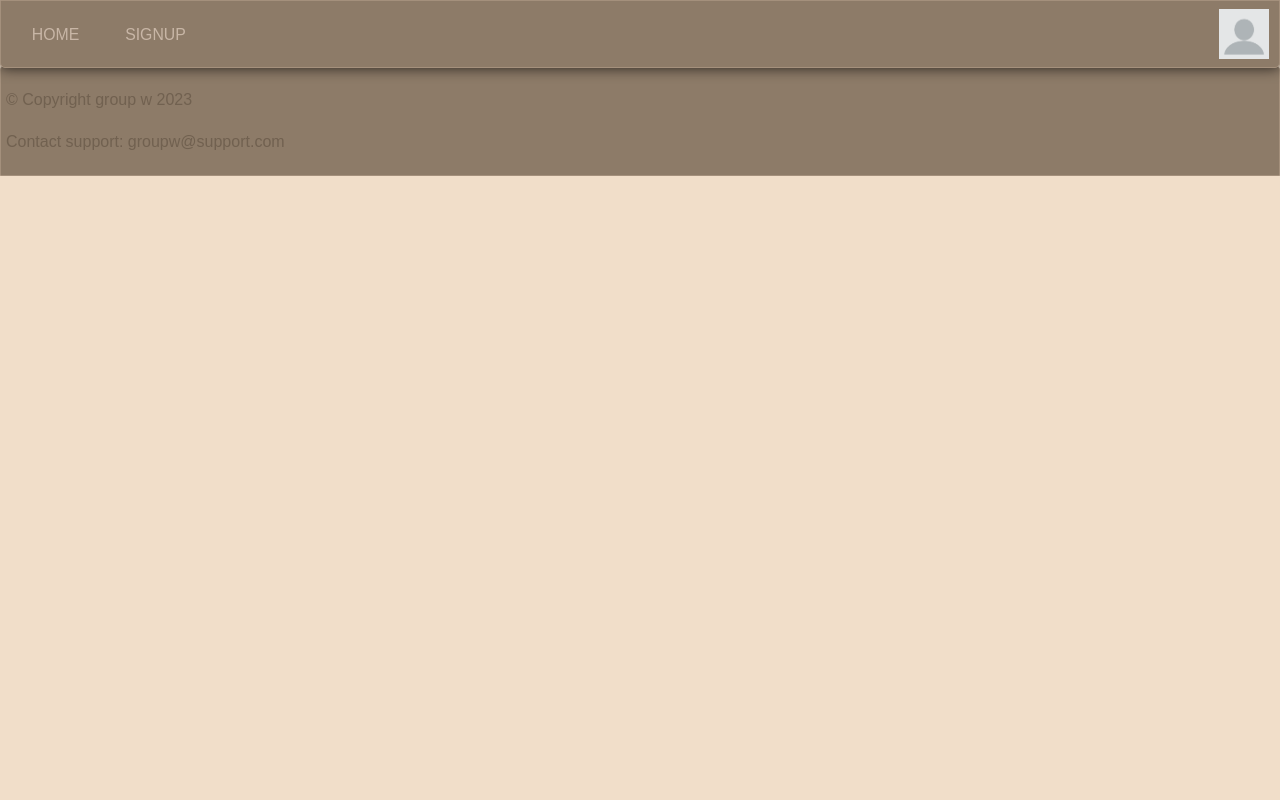
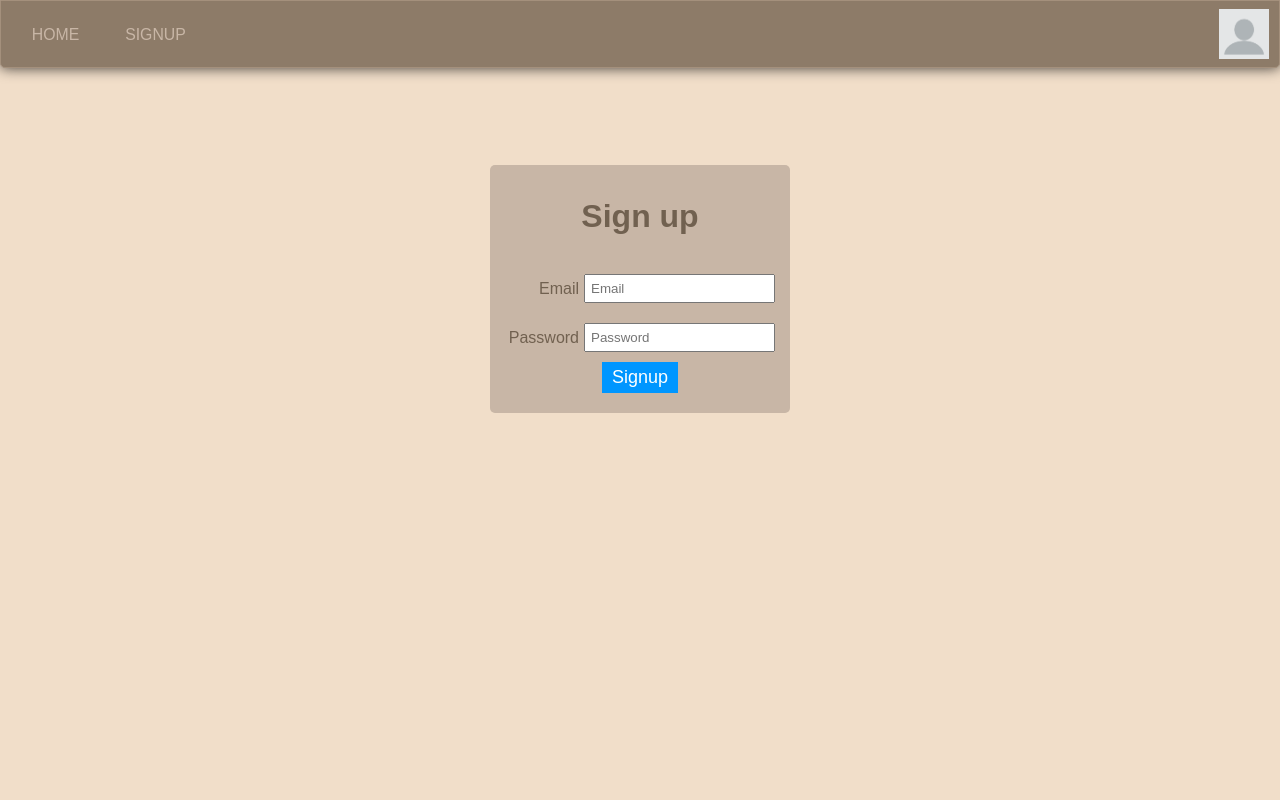
Before and after one commit to MatiasJurgenson/wad-homework-3, a Vue app: page /#/signup in a window 1280 px wide. Shown: the top 800 px of the page. Built offline with nearby package versions, Linux system fonts and the light colour scheme.

Commit message:
Sign up works, footer broken

```diff
--- /dev/null
+++ b/src/components/SignUp.vue
@@ -0,0 +1,148 @@
+<template>
+  <div>
+    <div class="signup">
+      <h1>Sign up</h1>
+      <form v-on:submit.prevent="onSubmit" @submit="submitForm">
+        <div class="signupfields">
+          <div class="signupfield">
+            <label for="email">Email</label><br>
+            <input type="email" name="email" placeholder="Email" required>
+          </div>
+          <div class="signupfield">
+            <label for="password">Password</label><br>
+            <input type="password" name="password" placeholder="Password" required v-model="password">
+          </div>
+
+          <span v-if="!isPasswordLengthValid" class="error">Password must be between 8 and 15 characters.</span>
+          <span v-if="!isPasswordWithOneCapitalAlphaChar" class="error">Password must contain at least one capital letter.</span>
+          <span v-if="!isPasswordWithTwoAlphaChars" class="error">Password must contain at least two lower case letters.</span>
+          <span v-if="!isPasswordWithOneNumber" class="error">Password must contain at least one number.</span>
+          <span v-if="!isFirstCharUpperCase" class="error">Password must start with an uppercase letter.</span>
+          <span v-if="!isPasswordWithUnderscore" class="error">Password must contain at least one underscore.</span>
+        </div>
+        <button type="submit">Signup</button>
+      </form>
+    </div>
+  </div>
+</template>
+
+<script>
+export default {
+  name: 'Signup',
+  data() {
+    return {
+      isPasswordLengthValid: true,
+      isPasswordWithTwoAlphaChars: true,
+      isPasswordWithOneCapitalAlphaChar: true,
+      isPasswordWithOneNumber: true,
+      isFirstCharUpperCase: true,
+      isPasswordWithUnderscore: true,
+    };
+  },
+  methods: {
+    submitForm() {
+      console.log(this.password);
+      if (this.password.length > 8 && this.password.length < 15) {
+        this.isPasswordLengthValid = true;
+      } else {
+        this.isPasswordLengthValid = false;
+      }
+      if (this.password.charAt(0).match(/[A-Z]/)) {
+        this.isFirstCharUpperCase = true;
+      } else {
+        this.isFirstCharUpperCase = false;
+      }
+      if (this.password.match(/[a-z]{2}/)) {
+        this.isPasswordWithTwoAlphaChars = true;
+      } else {
+        this.isPasswordWithTwoAlphaChars = false;
+      }
+      if (this.password.match(/[0-9]/)) {
+        this.isPasswordWithOneNumber = true;
+      } else {
+        this.isPasswordWithOneNumber = false;
+      }
+      if (this.password.match(/[A-Z]/)) {
+        this.isPasswordWithOneCapitalAlphaChar = true;
+      } else {
+        this.isPasswordWithOneCapitalAlphaChar = false;
+      }
+      if (this.password.match(/[_]/)) {
+        this.isPasswordWithUnderscore = true;
+      } else {
+        this.isPasswordWithUnderscore = false;
+      }
+      if (this.isPasswordLengthValid && this.isFirstCharUpperCase && this.isPasswordWithTwoAlphaChars && this.isPasswordWithOneNumber && this.isPasswordWithOneCapitalAlphaChar && this.isPasswordWithUnderscore) {
+        this.$router.push('/');
+      }
+    }
+  }
+}
+</script>
+
+<style scoped>
+
+label {
+  text-align: right;
+  margin:auto;
+  margin-right: 0px;
+}
+
+.signup {
+    background-color: var(--teritary-color);
+    border-radius: 5px;
+    margin: auto;
+    margin-top: 100px;
+    max-width: 300px;
+    text-align: center;
+    padding: 5px 5px 20px 5px;
+    box-shadow: 0 0 10px 5px rgba(0, 0, 0, 0);
+    transition: box-shadow 0.4s ease, transform 0.3s ease;
+}
+
+.signup:hover {
+    box-shadow: 0 4px 10px 4px rgba(0, 0, 0, 0.5);
+    transform: scale(1.05);
+}
+
+.signupfields {
+    display: flex;
+    flex-direction: column;
+}
+
+.signupfield {
+  display: flex;
+  flex-direction: row;
+  justify-content: right;
+  margin: 5px;
+}
+
+.error {
+  color: red;
+  font-style: italic;
+}
+
+input {
+    margin: 5px;
+    padding: 5px;
+}
+
+@media (max-width: 1000px) {
+    body {
+        padding-top: 150px;
+    }
+    .signup {
+        margin-top: 50px;
+    }
+    .signup:hover {
+        box-shadow: none;
+        transform: none;
+    }
+
+    .footer {
+        position: absolute;
+        bottom: 0;
+        width: 100%;
+    }
+}
+</style>
--- a/src/views/signupView.vue
+++ b/src/views/signupView.vue
@@ -1,26 +1,27 @@
-<template>
-  <div>
+<template class="signupmain">
+  <div class="container">
     <Header></Header>
+    <Signup></Signup>
   </div>
-  <!-- signup page stuff here-->
-  <div>
-    <Footer></Footer>
-  </div>
+  <Footer></Footer>
 </template>
 
 <script>
-// @ is an alias to /src
 import Header from '@/components/Header.vue'
 import Footer from '@/components/Footer.vue'
+import Signup from '@/components/SignUp.vue'
 
 export default {
   name: 'signup',
   components: {
-    Header, Footer
-  }
+    Header, Signup, Footer
+  },
 }
 </script>
 
 <style scoped>
-
+  .container {
+    height: 100vh;
+    margin: 0px;
+  }
 </style>
```
